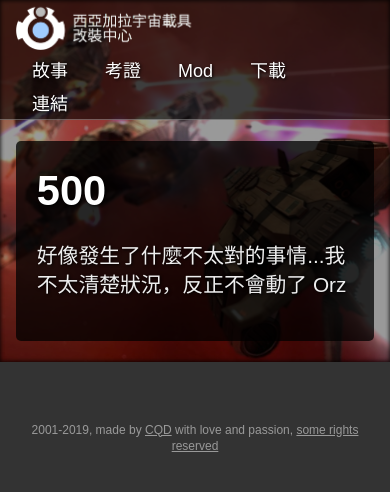
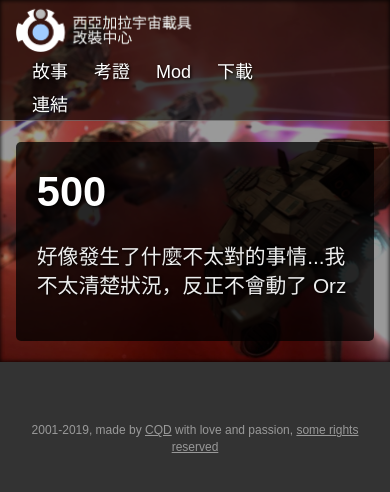
Before and after one commit to CQD/hsmc, a PHP site: page /error/default.html in a window 390 px wide. Shown: the top 492 px of the page. Run offline with PHP 8.4, Linux system fonts and the light colour scheme; some libraries are stand-ins or nearby versions.

Commit message:
比較 responsive 的 nav menu

```diff
--- a/public/c/main.css
+++ b/public/c/main.css
@@ -115,13 +115,15 @@
     border-bottom: 1px solid rgba(255,255,255,0.3);
 }
 
-#logo{
+#logo, #logo_link{
     display: inline-block;
-    vertical-align: text-bottom;
+    vertical-align: text-top;
 }
 
 nav{
+    padding-top:10px;
     display: inline-block;
+    vertical-align: text-top;
 }
 nav a:link, nav a:visited{
     color:#fff;
@@ -294,10 +296,6 @@
 
 
 
-
-
-
-
 /* ==========================================================================
    Media Queries
    ========================================================================== */
@@ -307,6 +305,20 @@
         width:auto;
         margin:1em 0;
         padding:1em;
+    }
+
+    nav {
+        padding-top:0;
+        width: calc(100% - 50px - 0.5em);
+    }
+
+    nav li{
+        padding-right:5px;
+    }
+    #logo{height:50px}
+    #logo_link{
+        width:50px;
+        overflow:hidden;
     }
 }
 
--- a/twig/main.twig
+++ b/twig/main.twig
@@ -36,7 +36,7 @@
 <div id="main_ban" class="ban {{head_ban.class|join(' ')}}">
 <header>
 <div class="wrapper">
-<a href="/"><img id="logo" src="/i/logo.png" height="50px"></a>
+<a id="logo_link" href="/"><img id="logo" src="/i/logo.png" height="50px"></a>
 <nav role="navigation">
 <ul>
 <li>故事
```
